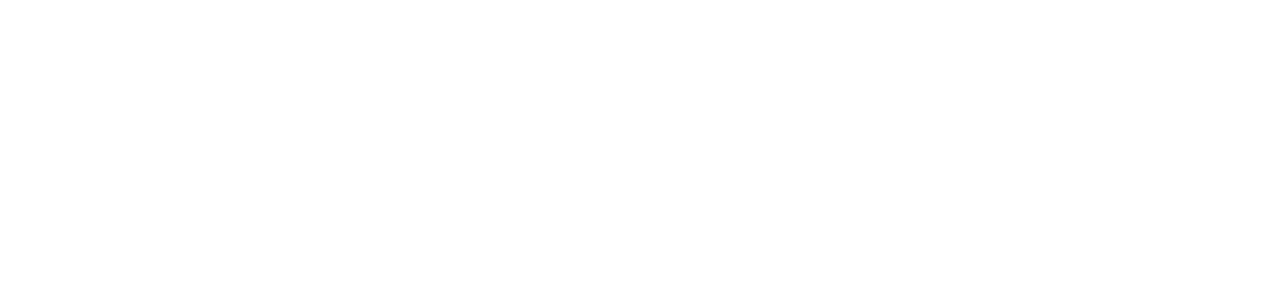
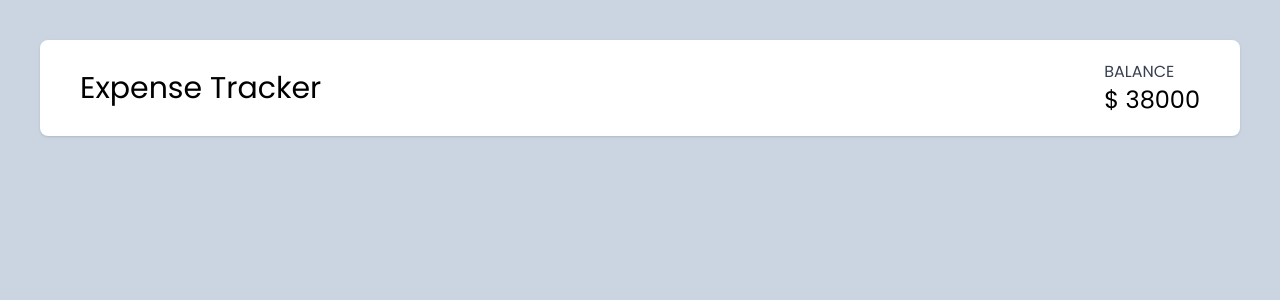
Before and after one commit to ktxdev/expense-tracker, a React (Create React App) app in the folder src/main/frontend/: page / in a window 1280 px wide. Shown: the top 300 px of the page. Built offline with nearby package versions, Linux system fonts and the light colour scheme.

Commit message:
Added navbar component

```diff
--- a/src/main/frontend/src/App.js
+++ b/src/main/frontend/src/App.js
@@ -1,10 +1,10 @@
+import Navbar from "./components/navbar/Navbar";
 
 function App() {
   return (
-    <div>
-
+    <div className="w-full h-screen bg-slate-300 p-10">
+        <Navbar balance="38000" />
     </div>
-
   );
 }
 
--- /dev/null
+++ b/src/main/frontend/src/components/navbar/Navbar.jsx
@@ -0,0 +1,15 @@
+import React from 'react'
+
+const Navbar = ({balance}) => {
+  return (
+    <div className="flex items-center justify-between bg-white px-10 py-5 rounded-lg shadow">
+        <h2 className="text-3xl">Expense Tracker</h2>
+        <div className="flex flex-col">
+            <h4 className="text-gray-700">BALANCE</h4>
+            <h3 className="text-2xl"> <span>$</span> {balance}</h3>
+        </div>
+    </div>
+  )
+}
+
+export default Navbar
--- a/src/main/frontend/src/index.css
+++ b/src/main/frontend/src/index.css
@@ -1,3 +1,11 @@
+@import url('https://fonts.googleapis.com/css2?family=Poppins:wght@200;400;600&display=swap');
+
 @tailwind base;
 @tailwind components;
 @tailwind utilities;
+
+@layer base {
+    html {
+        font-family: 'Poppins', sans-serif;
+    }
+  }
```
